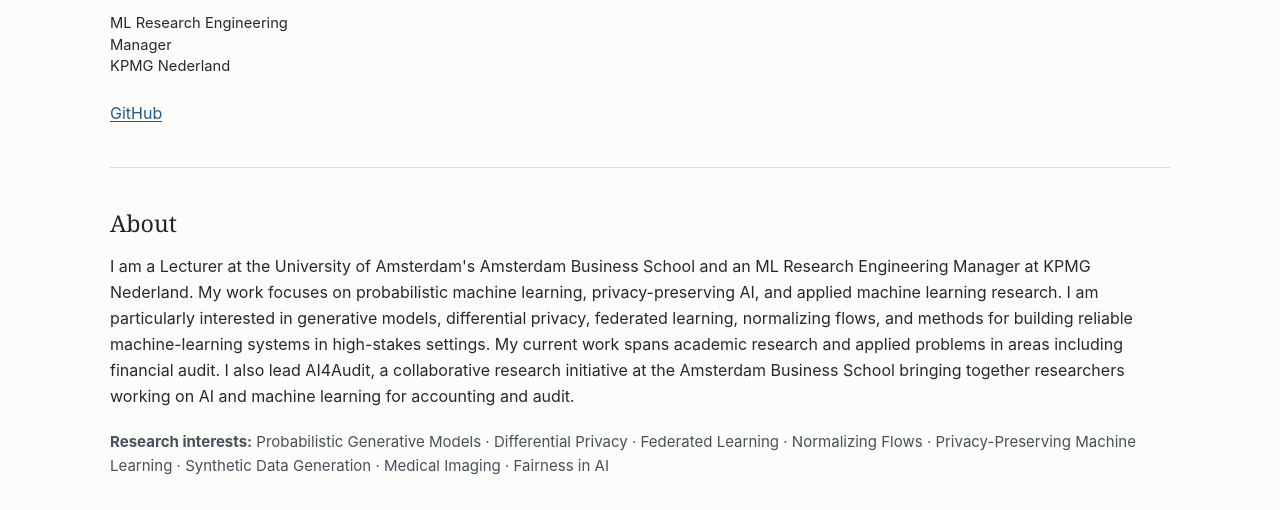
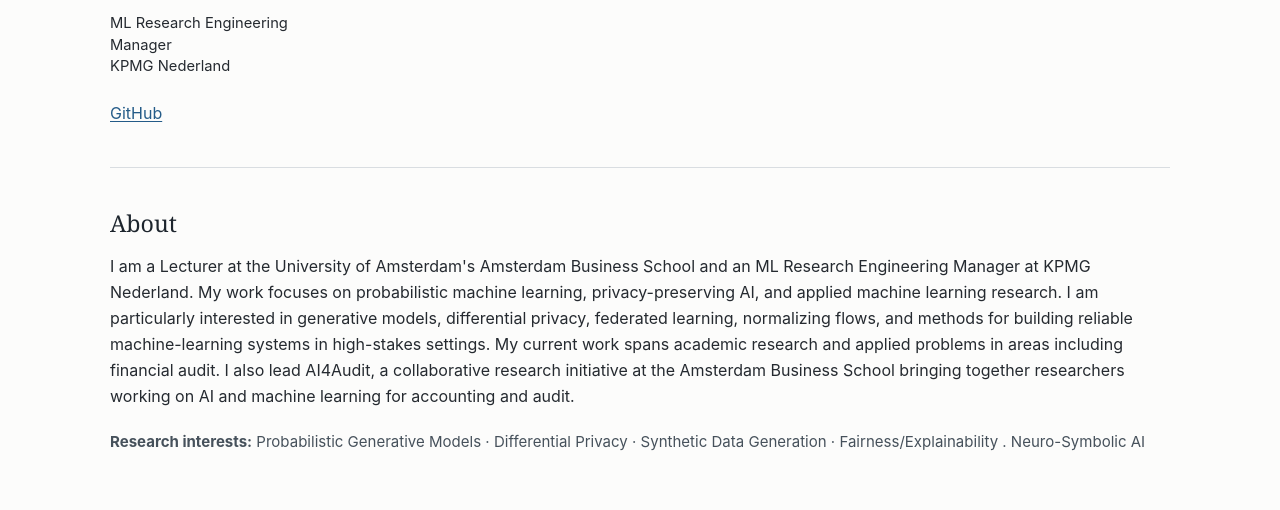
Before and after one commit to amirisaba/amirisaba.github.io, a plain HTML site: page index.html in a window 1280 px wide. Shown: the part 264-774 px from the top of the page. Drawn offline with Linux system fonts and the light colour scheme.

Commit message:
edited readme

```diff
--- a/index.html
+++ b/index.html
@@ -4,7 +4,7 @@
   <meta charset="utf-8">
   <meta name="viewport" content="width=device-width, initial-scale=1">
   <title>Saba Amiri</title>
-  <meta name="description" content="Academic homepage of Saba Amiri, Lecturer at the University of Amsterdam and ML Research Engineering Manager at KPMG Nederland.">
+  <meta name="description" content="Saba Amiri, University of Amsterdam">
   <link rel="canonical" href="https://amirisaba.github.io/">
   <link rel="stylesheet" href="style.css">
 </head>
@@ -32,7 +32,7 @@
       <section id="about" aria-labelledby="about-heading">
         <h2 id="about-heading">About</h2>
         <p>I am a Lecturer at the University of Amsterdam's Amsterdam Business School and an ML Research Engineering Manager at KPMG Nederland. My work focuses on probabilistic machine learning, privacy-preserving AI, and applied machine learning research. I am particularly interested in generative models, differential privacy, federated learning, normalizing flows, and methods for building reliable machine-learning systems in high-stakes settings. My current work spans academic research and applied problems in areas including financial audit. I also lead AI4Audit, a collaborative research initiative at the Amsterdam Business School bringing together researchers working on AI and machine learning for accounting and audit.</p>
-        <p class="interests"><strong>Research interests:</strong> Probabilistic Generative Models · Differential Privacy · Federated Learning · Normalizing Flows · Privacy-Preserving Machine Learning · Synthetic Data Generation · Medical Imaging · Fairness in AI</p>
+        <p class="interests"><strong>Research interests:</strong> Probabilistic Generative Models · Differential Privacy · Synthetic Data Generation · Fairness/Explainability . Neuro-Symbolic AI</p>
       </section>
 
       <section id="news" aria-labelledby="news-heading">
```
